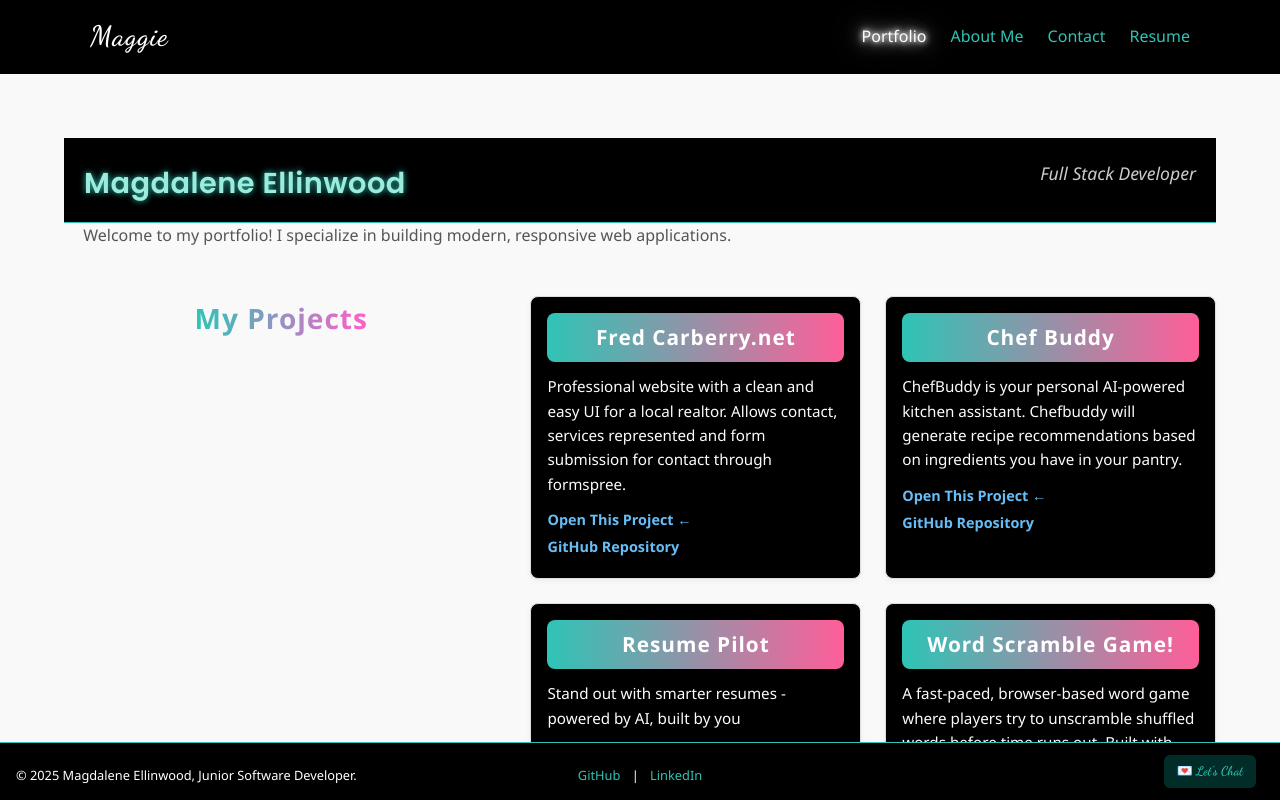
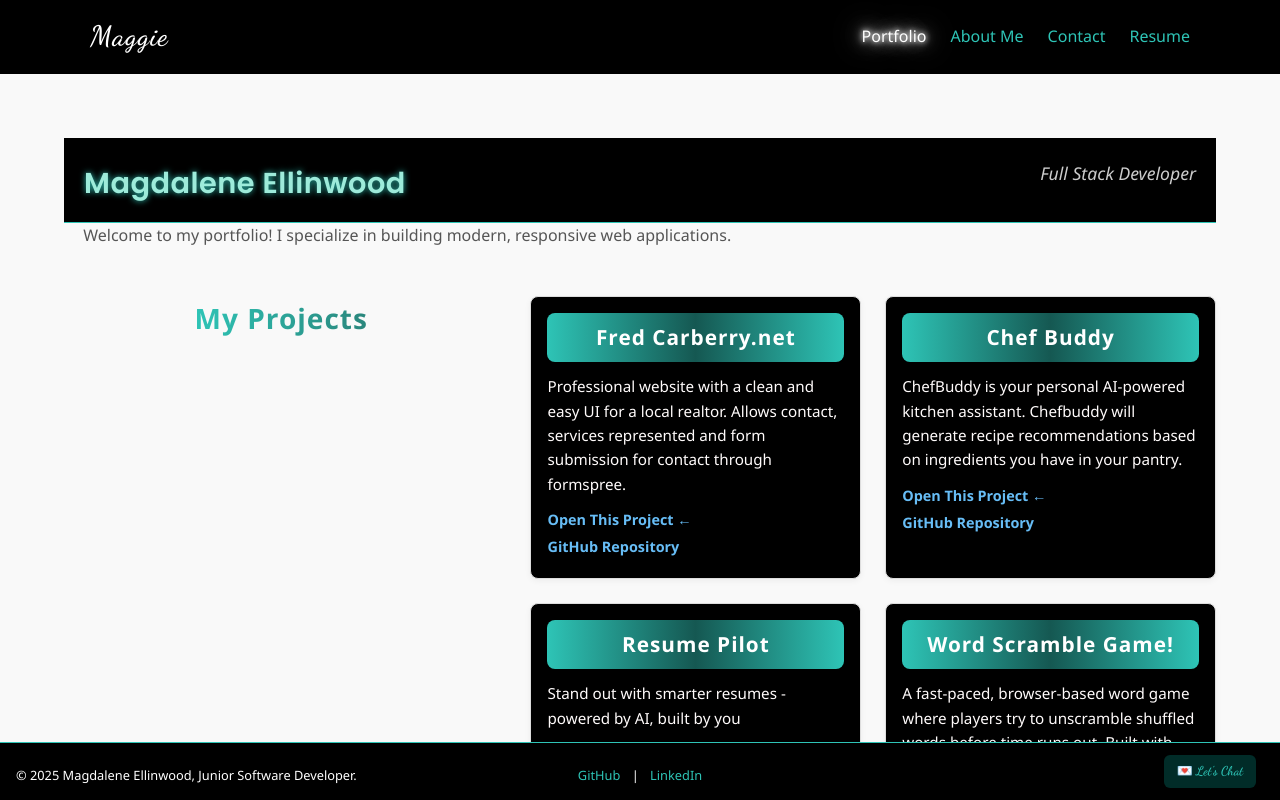
Before and after one commit to mellinwood1023/Maggie_Portfolio, a React (Vite) app: page /portfolio in a window 1280 px wide. Built offline with nearby package versions, Linux system fonts and the light colour scheme.

Commit message:
color change

```diff
--- a/src/styles/About.css
+++ b/src/styles/About.css
@@ -36,7 +36,7 @@
   animation: slideIn 1s ease-out forwards;
   flex: 1;
   min-width: 280px;
-  background: linear-gradient(90deg, #9DEBDA, #ff3490);
+  background: linear-gradient(90deg, #2EC4B6, #155852, #2EC4B6);
   padding: 2rem;
   border-radius: 12px;
   color: #f5f5f5;
--- a/src/styles/Portfolio.css
+++ b/src/styles/Portfolio.css
@@ -67,7 +67,7 @@ main {
   display: inline-block;
   padding-bottom: 0.5rem;
   letter-spacing: 1px;
-  background: linear-gradient(to right, #2EC4B6, #ff5ecb);
+  background: linear-gradient(to right, #2EC4B6, #2a867c);
   -webkit-background-clip: text;
   background-clip: text;
   -webkit-text-fill-color: transparent;
@@ -125,7 +125,7 @@ main {
 }
 
 .project-card h3 {
-  background: linear-gradient(90deg, #2EC4B6, #ff5e99);
+  background: linear-gradient(90deg, #2EC4B6, #155852, #2EC4B6);
   color: white;
   padding: 0.5rem 1rem;
   border-radius: 8px;
```
